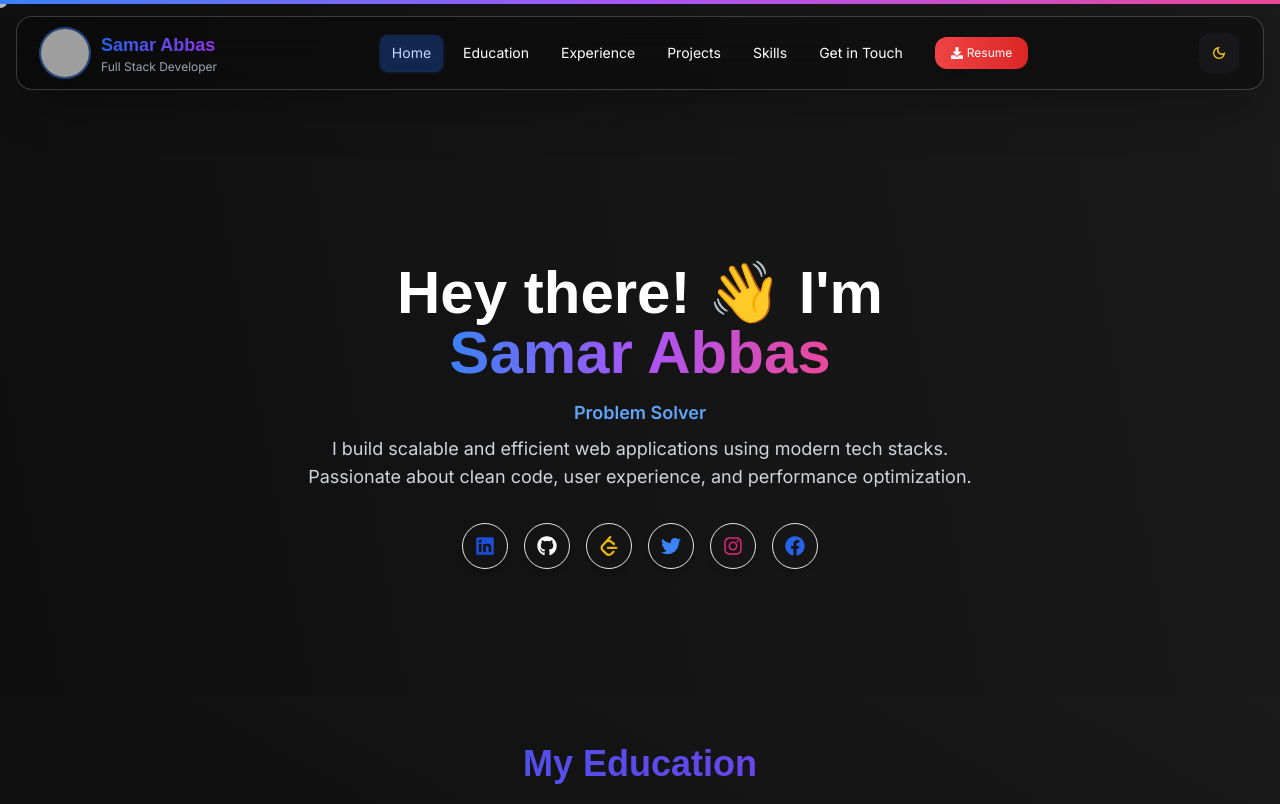
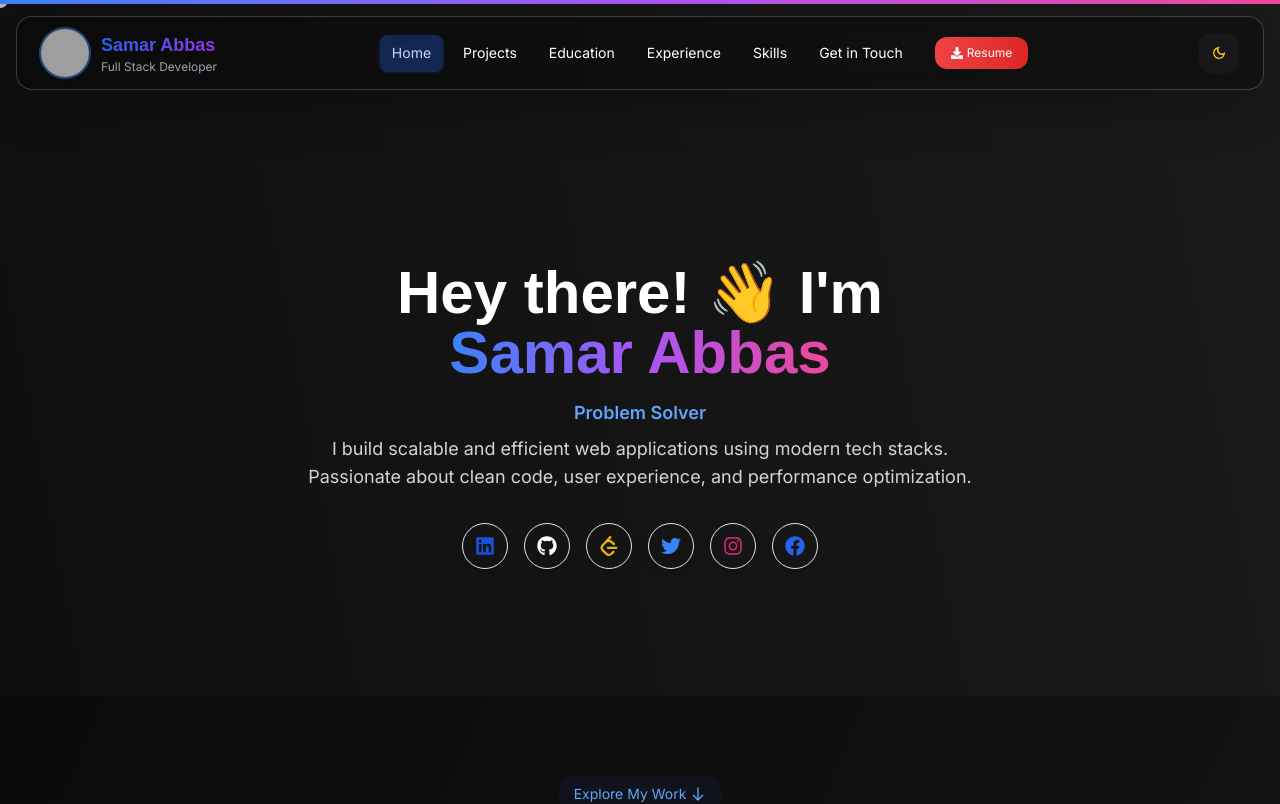
Before and after one commit to samar-abbas-786/samar.dev, a React (Vite) app: page / in a window 1280 px wide. Shown: the top 804 px of the page. Built offline with nearby package versions, Linux system fonts and the light colour scheme; grey boxes are pictures that could not be loaded.

Commit message:
chnage configuration

```diff
--- a/src/components/right.jsx
+++ b/src/components/right.jsx
@@ -178,7 +178,9 @@ const Right = () => {
           ))}
         </div>
       </motion.section>
-
+      <section ref={projectRef}>
+        <Projects_Section />
+      </section>
       <div className="space-y-20 pb-20">
         <section ref={eduRef}>
           <EducationPage />
@@ -186,9 +188,7 @@ const Right = () => {
         <section ref={expRef}>
           <ExperiencePage />
         </section>
-        <section ref={projectRef}>
-          <Projects_Section />
-        </section>
+
         <section ref={skillRef}>
           <Skill />
         </section>
--- a/src/components/sideSection.jsx
+++ b/src/components/sideSection.jsx
@@ -43,9 +43,9 @@ const TopNav = () => {
 
   const navItems = [
     { name: "Home", ref: homeRef },
+    { name: "Projects", ref: projectRef },
     { name: "Education", ref: eduRef },
     { name: "Experience", ref: expRef },
-    { name: "Projects", ref: projectRef },
     { name: "Skills", ref: skillRef },
     { name: "Get in Touch", ref: contactRef },
   ];
```
